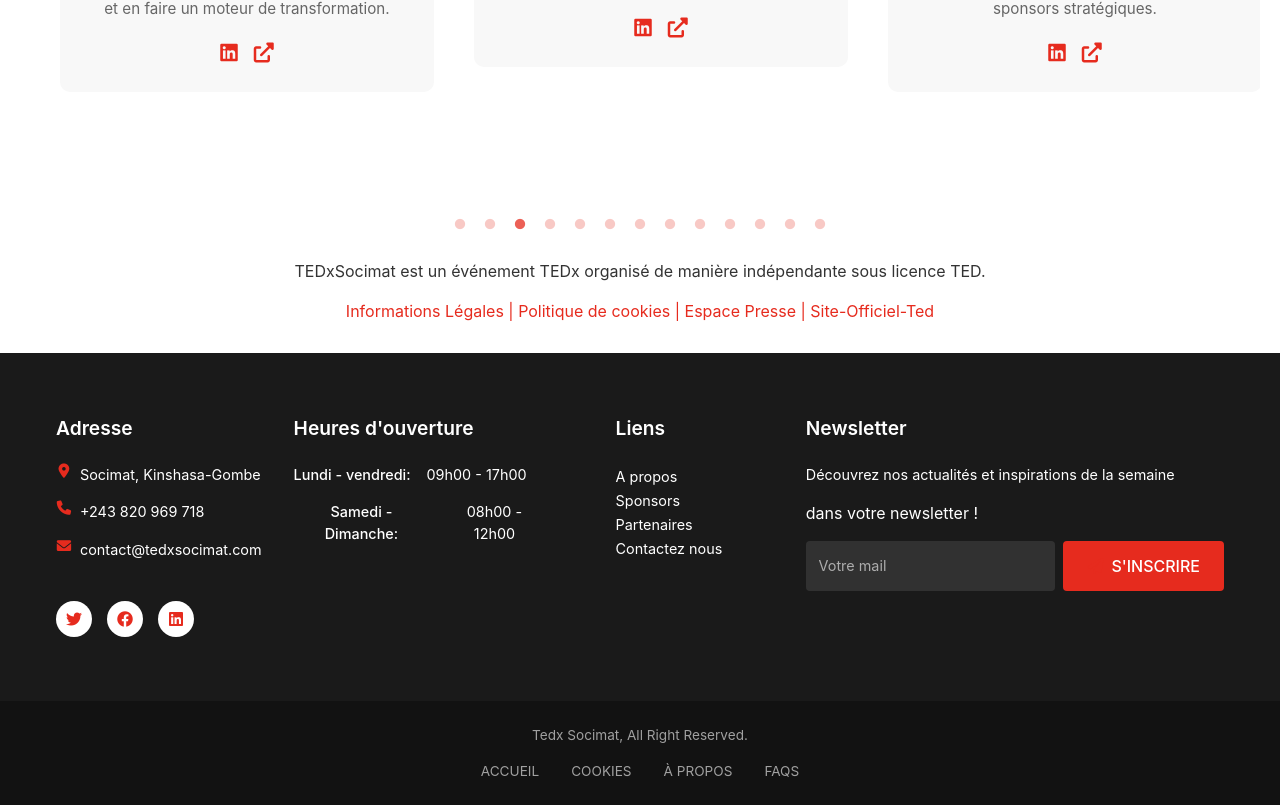
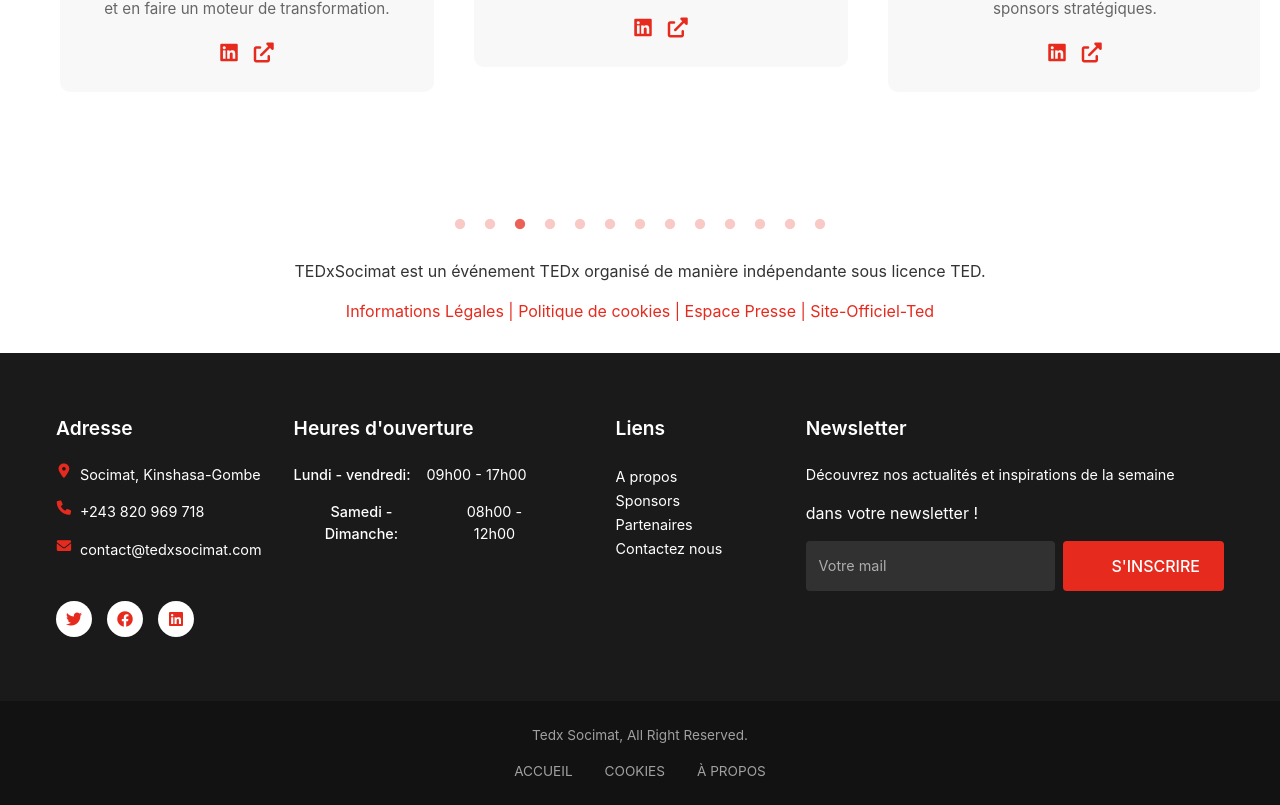
Before and after one commit to graciusyengo/tedx-socimat, a React (Vite) app: page / in a window 1280 px wide. Shown: the part 6382-7187 px from the top of the page. Built offline with nearby package versions, Linux system fonts and the light colour scheme.

Commit message:
suppression lien  faqs

```diff
--- a/src/components/Layout/Footer/Footer.jsx
+++ b/src/components/Layout/Footer/Footer.jsx
@@ -107,7 +107,7 @@
             <Link to="/accueil">Accueil</Link>
             <Link to="/cookies">Cookies</Link>
             <Link to="/a-propos">À propos</Link>
-            <Link to="/faqs">FAQs</Link>
+
           </div>
         </div>
         {showScrollTop && (
```
